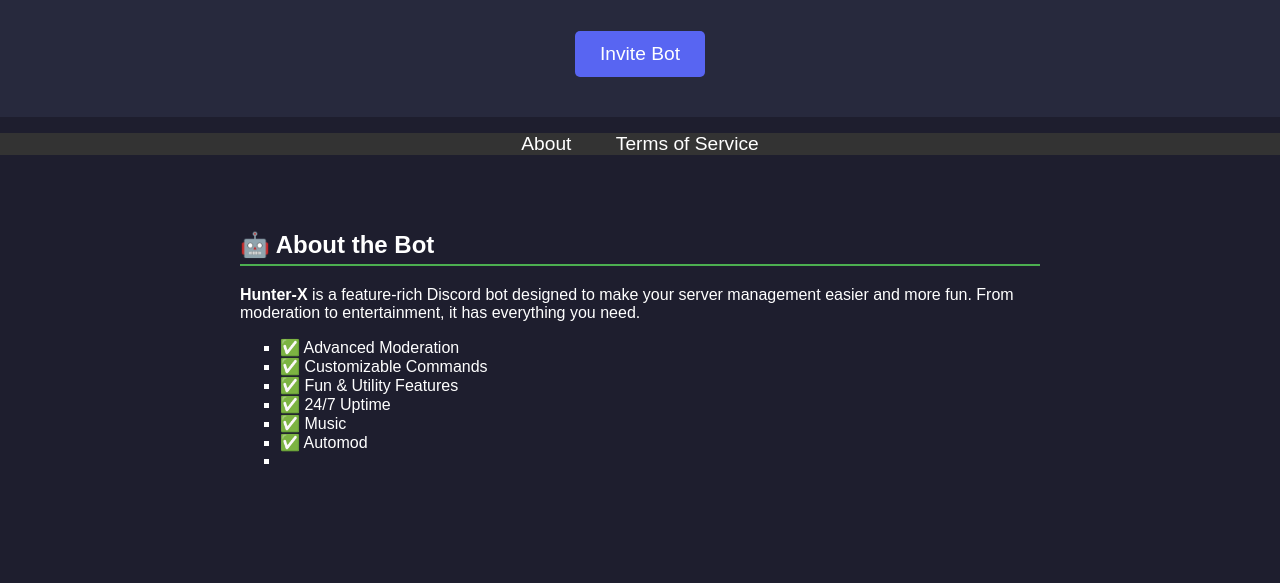
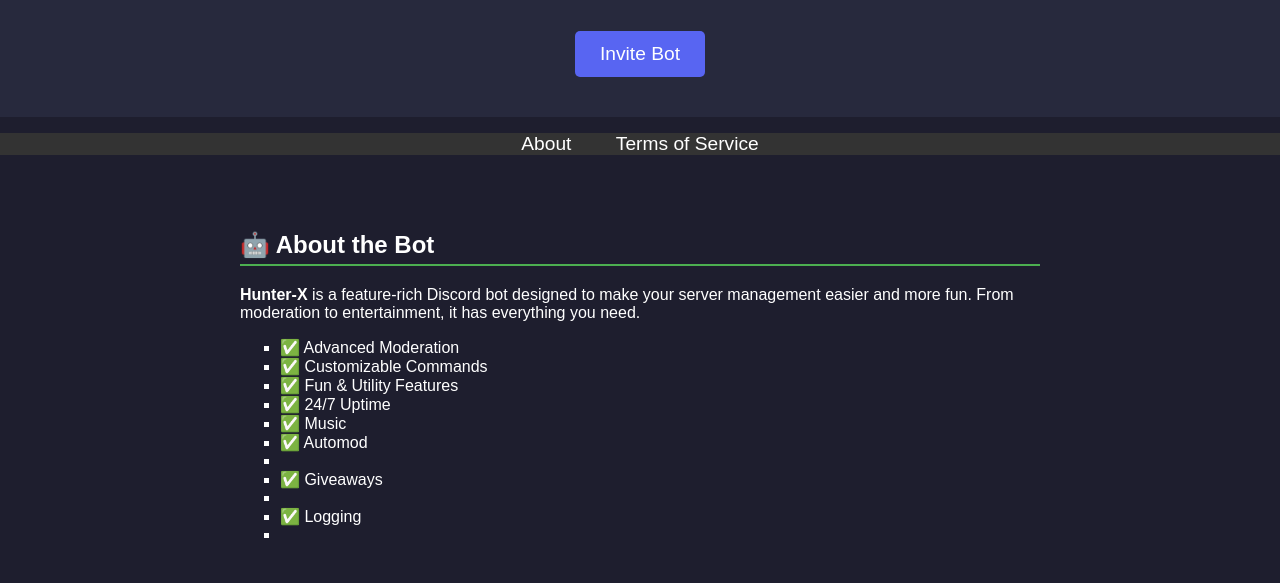
Before and after one commit to Inosuke778877/Hunter-X, a plain HTML site: page index.html in a window 1280 px wide. Shown: the part 214-797 px from the top of the page. Drawn offline with Linux system fonts and the light colour scheme.

Commit message:
Update index.html

```diff
--- a/index.html
+++ b/index.html
@@ -32,6 +32,8 @@
             <li>✅ 24/7 Uptime</li>
             <li>✅ Music </li>
             <li>✅ Automod <li>
+            <li>✅ Giveaways <li>
+            <li>✅ Logging <li>
         </ul>
     </section>
 
```
